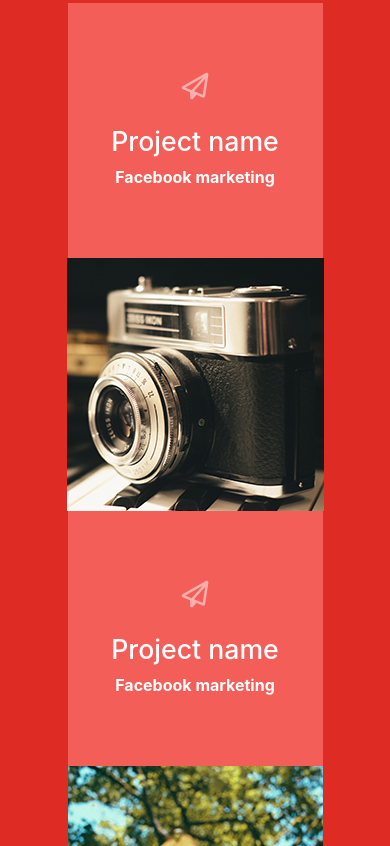
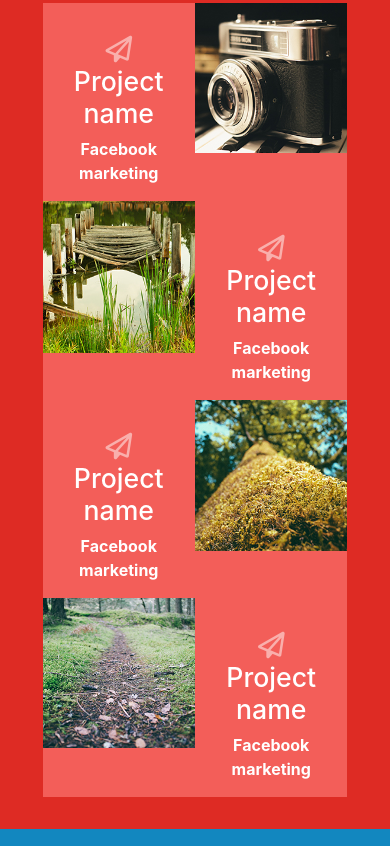
Before and after one commit to KsyuNan/free-agensy, a plain HTML site: page index.html in a window 390 px wide. Shown: the part 4898-5744 px from the top of the page. Drawn offline with nearby package versions, Linux system fonts and the light colour scheme.

Commit message:
Update style.css
Work area

```diff
--- a/style.css
+++ b/style.css
@@ -247,51 +247,101 @@ hr {
 
 .work-area {
   background-color: #de2b24;
+}
 
+.section-title-work h2 {
+  font-size: 30pt;
+  text-transform: capitalize;
+  font-weight: 700;
+  color: #fff;
+}
+
+.section-title-work p {
+  font-size: 18pt;
+  color: #fff;
 }
 
 .work-box {
+  background: #f35e59;
+  width: 100%;
+  margin: 4% auto;
   display: flex;
   flex-wrap: wrap;
-  flex-direction: row;
-  justify-content: center;
-
 }
 
-.section-title-work h2 {
-    font-size: 30pt;
-    text-transform: capitalize;
-    font-weight: 700;
-    color: #fff;
-  }
+.project-item {
+  flex-basis: 25%;
+  text-align: center;
+  overflow: hidden;
+}
 
-  .section-title-work p {
-    font-size: 18pt;
-    color: #fff;
-  }
+.project-item img {
+  width: 100%;
+  cursor: pointer;
+  transition: .1s;
+}
 
-.squar-work {
-  width: 255px;
-  height: 255px;
-  background-color:#f35e59 ;
-  color: #fff;
-  padding-top: 70px;
+.project-item:hover img {
+  transform: scale(1.1);
 }
+
+
+.squar-work  {
+  margin-top:22%;
+}
+
 
 .squar-work i {
   font-size: 20pt;
   color: #f9afac;
-  margin-bottom: 26px;
 }
 
 .squar-work h5 {
    font-size: 20pt;
+   color: #fff;
 }
 
 .squar-work p {
   font-size: 12pt;
   font-weight: bold;
+  color: #fff;
 }
+
+@media screen and (max-width: 770px){
+  .work-box {
+    width: 95%;
+  }
+  .project-item {
+    flex-basis: 50%;
+    font-size: 10pt;
+  }
+
+  .work-box .project-item:nth-child(1) {
+    order: 1;
+  }
+  .work-box .project-item:nth-child(2) {
+    order: 2;
+  }
+  .work-box .project-item:nth-child(3) {
+    order: 5;
+  }
+  .work-box .project-item:nth-child(4) {
+    order: 6;
+  }
+  .work-box .project-item:nth-child(5) {
+    order: 3;
+  }
+  .work-box .project-item:nth-child(6) {
+    order: 4;
+  }
+  .work-box .project-item:nth-child(7) {
+    order: 7;
+  }
+  .work-box .project-item:nth-child(8) {
+    order: 8;
+  }
+}
+
 
 /*analysis area*/
 
```
